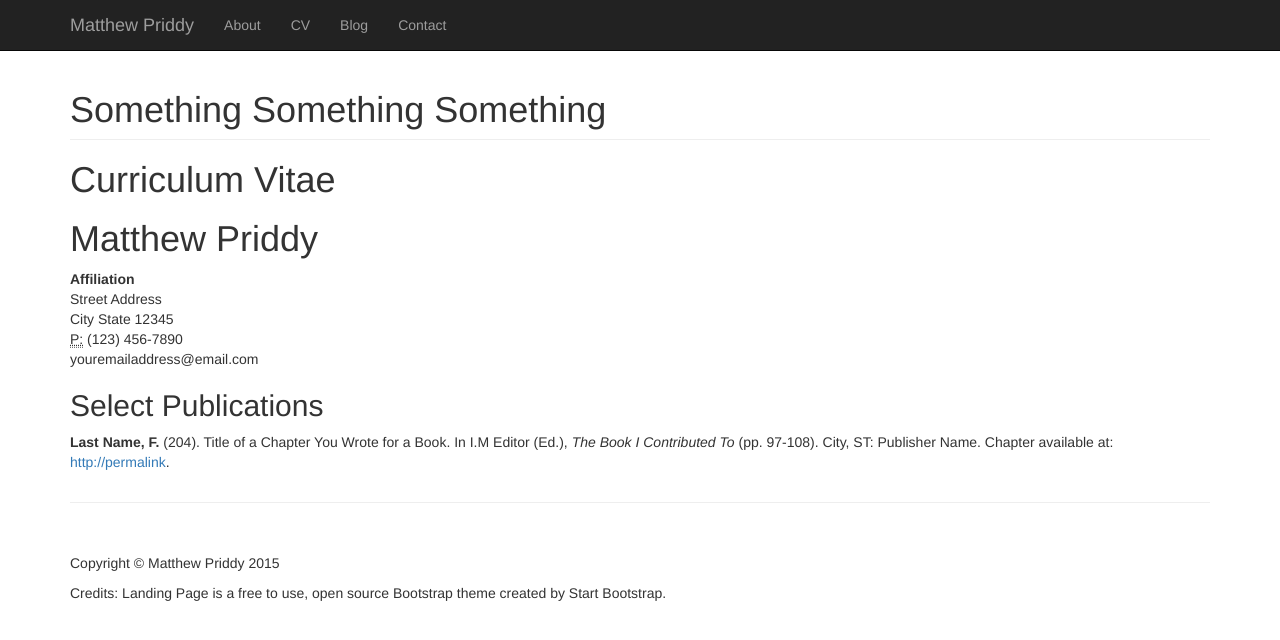
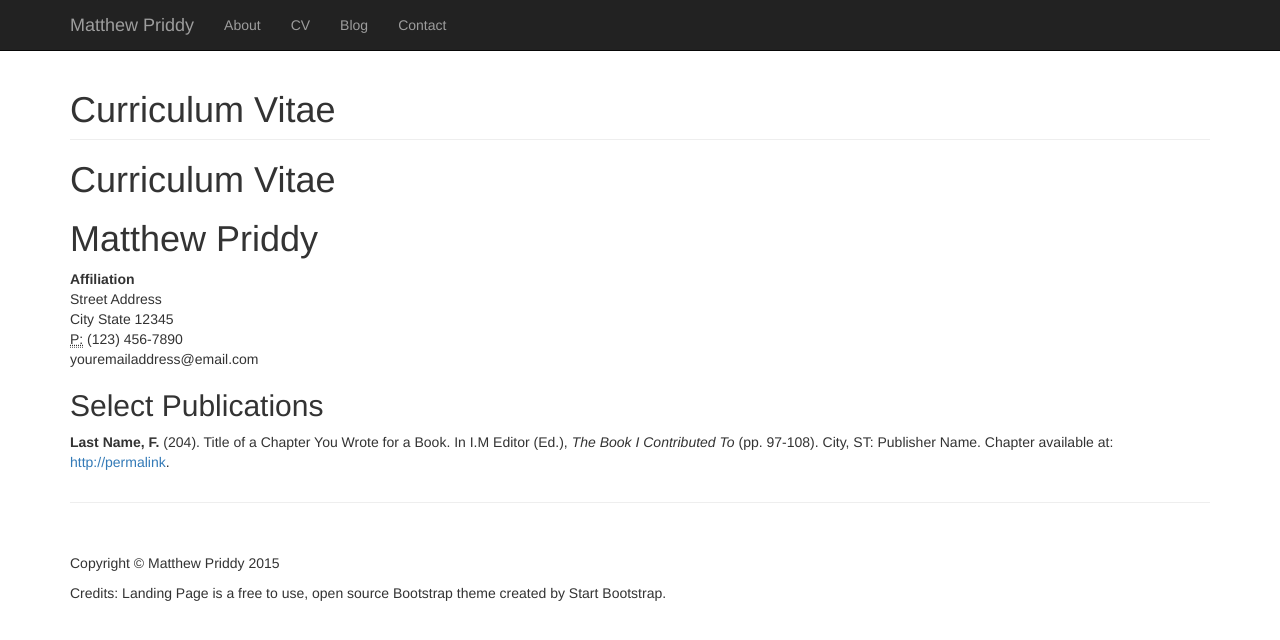
Before and after one commit to mwpriddy/mwpriddy.github.io, a Jekyll site: the page built from cv/index.html, in a window 1280 px wide. Shown: the top 640 px of the page. Built offline with Jekyll 4.4.1, drawn with Linux system fonts in a browser that asks for light colours.

Commit message:
Update default-halfslider.html

```diff
--- a/_layouts/default-halfslider.html
+++ b/_layouts/default-halfslider.html
@@ -63,7 +63,7 @@
         <div class="row">
             <div class="col-lg-12">
                 <h1 class="page-header">
-                    Something Something Something
+                    {{page.title}}
                 </h1>
                 {{ content }}
             </div>
```
